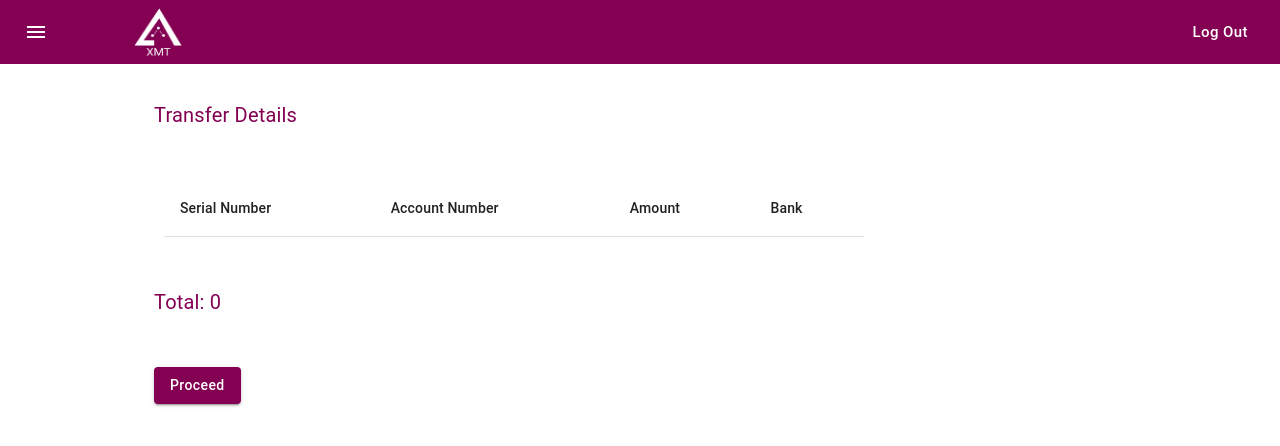
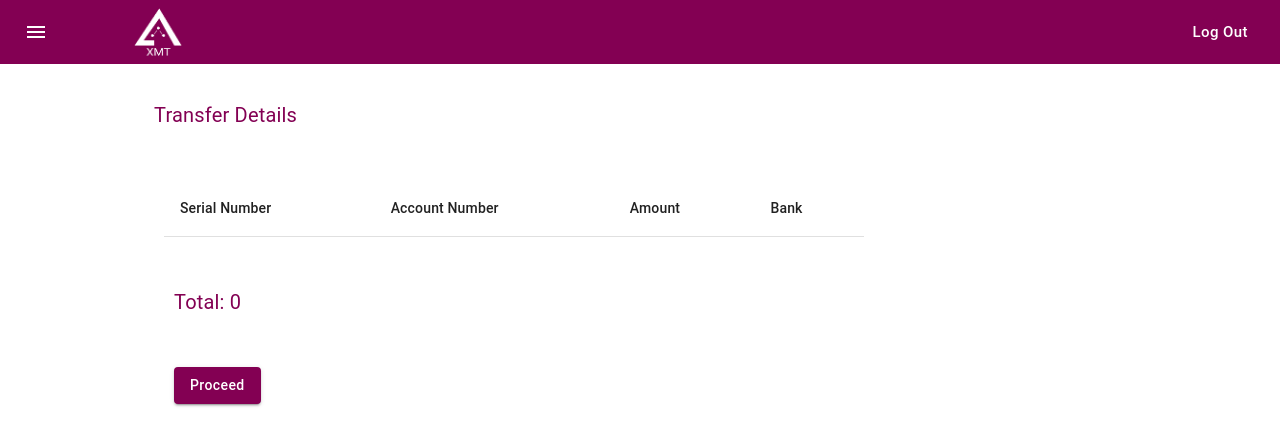
Before and after one commit to donvick956/final-wema-project, a React (Create React App) app: page /welcome/details in a window 1280 px wide. Shown: the top 446 px of the page. Built offline with nearby package versions, Linux system fonts and the light colour scheme; what redux-react-session would draw is missing.

Commit message:
new changes

```diff
--- a/src/App.js
+++ b/src/App.js
@@ -10,6 +10,7 @@ import theme from './components/UI/Theme';
 import { useState } from 'react';
 import BankForm from './components/nestedRoutes/BankForm';
 import { Details } from './components/nestedRoutes/Details';
+import { Result } from './components/nestedRoutes/transResult';
 
 
 function App() {
@@ -23,6 +24,7 @@ function App() {
         <Route  path='multiple' element={<Multiple />}  />
         <Route  path = 'bankForm/:placeholder' element = {<BankForm/>}/>
         <Route  path = 'details' element = {<Details/>}/>
+        <Route  path = 'result' element = {<Result/>}/>
       </Route>
       <Route path = '*'  element = {<Error/>} />
     </Routes>
--- a/src/components/nestedRoutes/Details.js
+++ b/src/components/nestedRoutes/Details.js
@@ -89,12 +89,14 @@ export const Details = () => {
                     </TableContainer>
                 </Container>
                 <Container>
-                <Typography variant="body1" color ='primary' style =  {{marginLeft: 90, marginTop:50, fontSize:20}}>Total: {getTotal()}</Typography>
+                <Typography variant="body1" color ='primary' style =  {{marginLeft: 110, marginTop:50, fontSize:20}}>Total: {getTotal()}</Typography>
                 </Container>
                 <Container>
                     <Grid container style =  {{marginLeft: 90, marginTop:50}} >
                         <Grid item md= {12} xs ={12} justifyContent='center' alignItems = 'center'>
-                            <Button variant='contained' color = 'primary' onClick={handleOpen}>Proceed</Button>
+                            <div style ={{marginLeft:20}}>
+                                <Button variant='contained' color = 'primary' onClick={handleOpen}>Proceed</Button>
+                            </div>
                             <Modal
                                 open={open}
                                 onClose={handleClose}
--- /dev/null
+++ b/src/components/nestedRoutes/transResult.js
@@ -0,0 +1,18 @@
+import Container from '@mui/material/Container';
+import {Typography } from '@mui/material';
+import { Button } from '@mui/material';
+export const Result = () => {
+    return <>
+            <Container>
+                    <Typography variant="body1" color ='primary' style =  {{marginLeft: 90, marginTop:50, fontSize:20}}>Transfer Details</Typography>
+            </Container>
+            <Container>
+                    <Typography variant="body1" color ='primary' style =  {{marginLeft: 90, marginTop:50, fontSize:20}}>Dear Customer your transaction was successful.</Typography>
+                    <Button variant = 'outlined' color = 'primary' style =  {{marginLeft: 90, marginTop:30}}> go back</Button>
+            </Container>
+            <Container>
+                    <Typography variant="body1" color ='primary' style =  {{marginLeft: 90, marginTop:50, fontSize:20}}>Dear Customer your transaction was unsuccessful.</Typography>
+                    <Button variant = 'outlined' color = 'primary' style =  {{marginLeft: 90, marginTop:30}}> go back</Button>
+            </Container>
+    </>
+}
```
